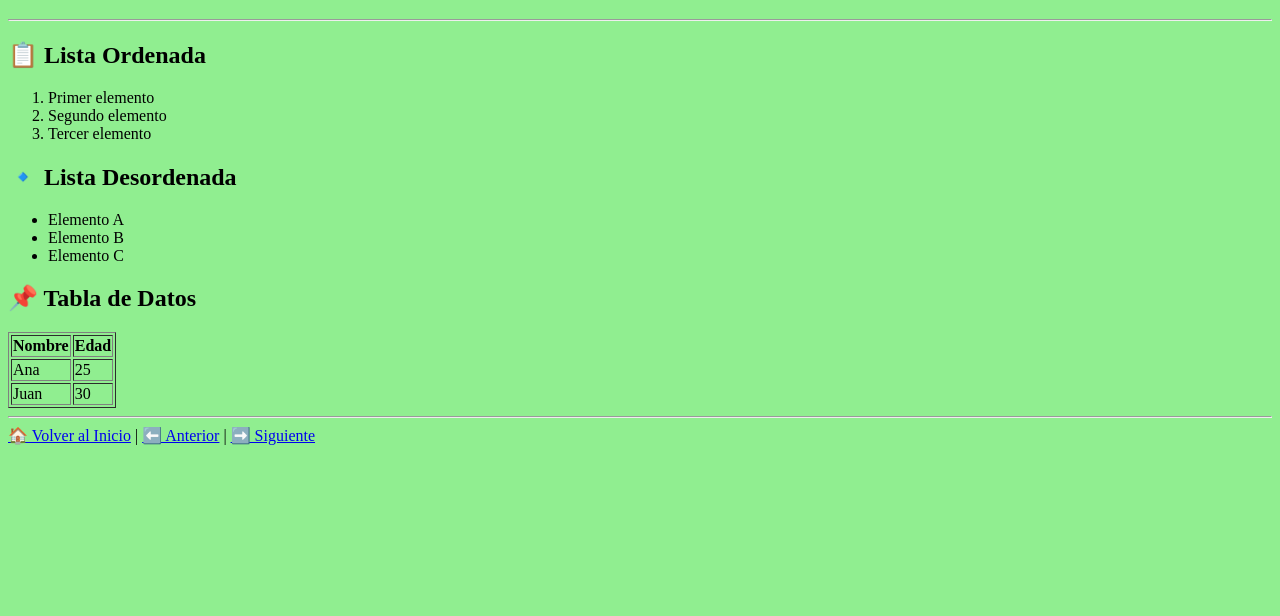
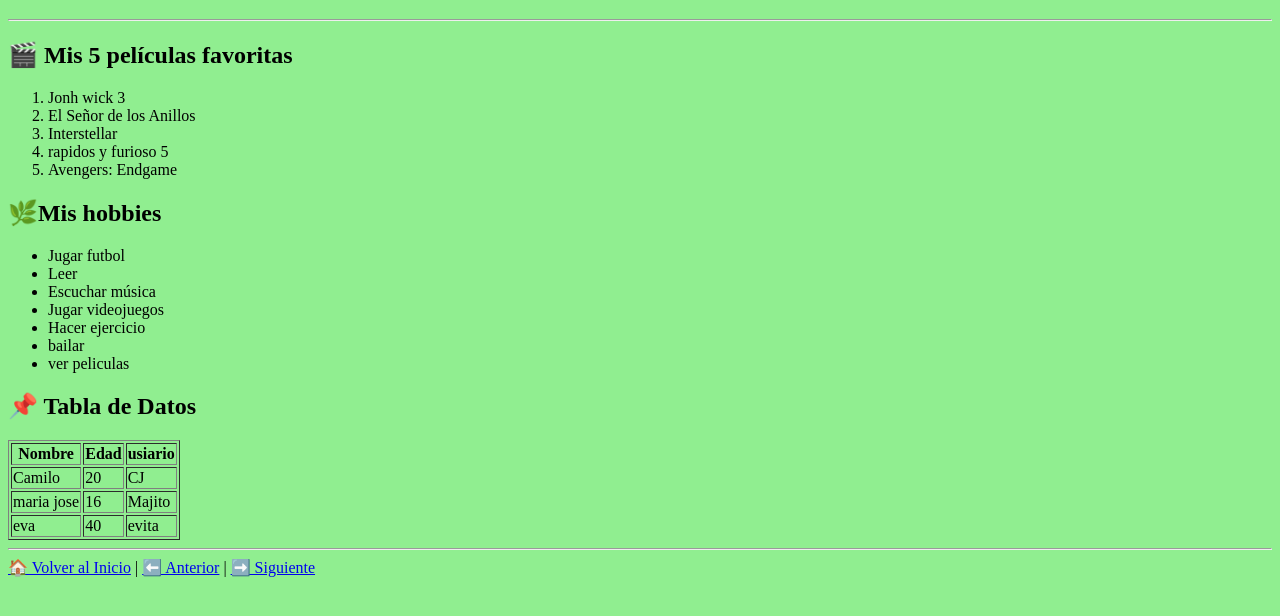
Before and after one commit to CJmangones/TallerHTML, a plain HTML site: page pagina7.html in a window 1280 px wide. Shown: the part 62-678 px from the top of the page. Drawn offline with Linux system fonts and the light colour scheme.

Commit message:
Modificacion de variables

```diff
--- a/pagina7.html
+++ b/pagina7.html
@@ -8,33 +8,47 @@
     <h1 align="center">📊 Tablas y Listas</h1>
     <hr>
 
-    <h2>📋 Lista Ordenada</h2>
+    <h2>🎬 Mis 5 películas favoritas</h2>
     <ol>
-        <li>Primer elemento</li>
-        <li>Segundo elemento</li>
-        <li>Tercer elemento</li>
+    <li>Jonh wick 3</li>
+    <li>El Señor de los Anillos</li>
+    <li>Interstellar</li>
+    <li>rapidos y furioso 5</li>
+    <li>Avengers: Endgame</li>
     </ol>
 
-    <h2>🔹 Lista Desordenada</h2>
-    <ul>
-        <li>Elemento A</li>
-        <li>Elemento B</li>
-        <li>Elemento C</li>
-    </ul>
+    <h2>🌿Mis hobbies</h2>
+   <ul>
+    <li>Jugar futbol</li>
+    <li>Leer</li>
+    <li>Escuchar música</li>
+    <li>Jugar videojuegos</li>
+    <li>Hacer ejercicio</li>
+    <li>bailar</li>
+    <li>ver peliculas</li>
+   </ul>
 
     <h2>📌 Tabla de Datos</h2>
     <table border="1">
         <tr>
             <th>Nombre</th>
             <th>Edad</th>
+            <th>usiario</th>
         </tr>
         <tr>
-            <td>Ana</td>
-            <td>25</td>
+            <td>Camilo</td>
+            <td>20</td>
+            <td>CJ</td>
         </tr>
         <tr>
-            <td>Juan</td>
-            <td>30</td>
+            <td>maria jose</td>
+            <td>16</td>
+            <td>Majito</td>
+        </tr>
+        <tr>
+            <td>eva</td>
+            <td>40</td>
+            <td>evita</td>
         </tr>
     </table>
 
```
Also changed, not shown: PaginaPrincipal.html (+3 -3 lines), pagina2.html (+5 -0 lines), pagina3.html (+2 -2 lines), pagina4.html (+2 -2 lines), pagina5.html (+20 -4 lines), pagina6.html (+1 -1 lines), pagina9.html (+1 -1 lines).
